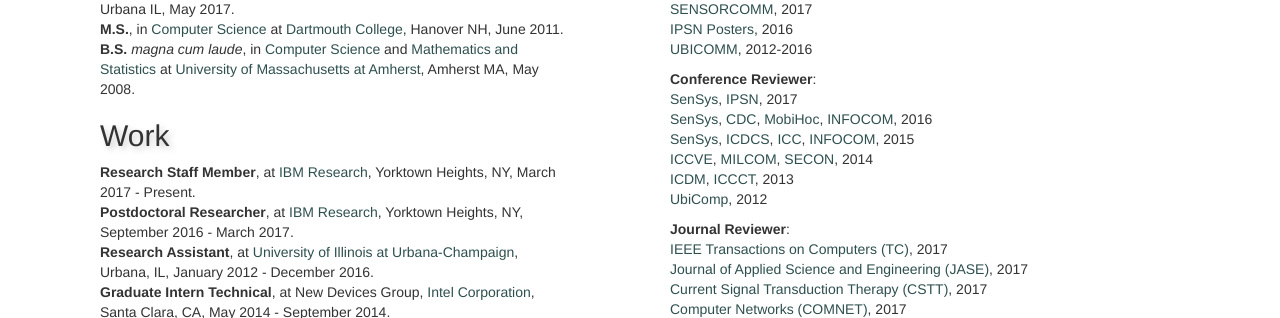
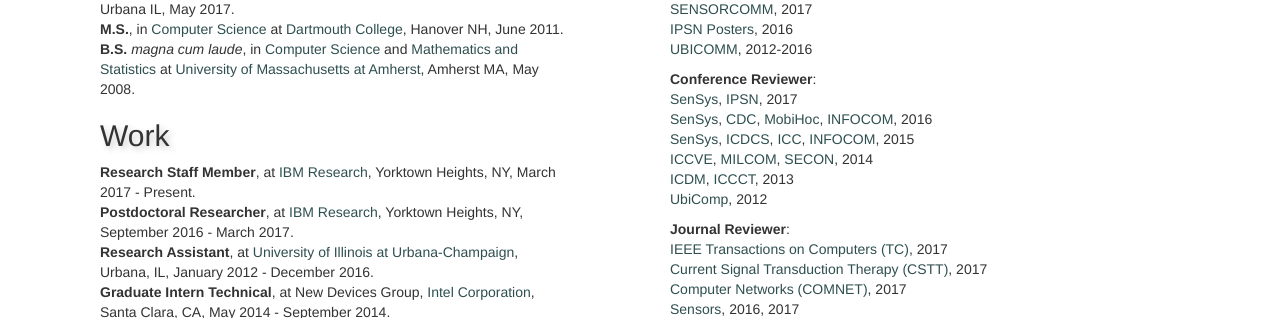
Before and after one commit to hushaohan/hushaohan.github.io, a plain HTML site: page index.html in a window 1280 px wide. Shown: the part 629-947 px from the top of the page. Drawn offline with nearby package versions, Linux system fonts and the light colour scheme; some packages are replaced by stand-ins of ours; a script that the page names is missing.

Commit message:
removed jase review from service

```diff
--- a/index.html
+++ b/index.html
@@ -140,7 +140,7 @@
                     </p>
                     <p><strong>Journal Reviewer</strong>:<br/>
                         <a href="https://www.computer.org/web/tc">IEEE Transactions on Computers (TC)</a>, 2017<br/>
-                        <a href="http://jase.tku.edu.tw/">Journal of Applied Science and Engineering (JASE)</a>, 2017<br/>
+                        <!-- <a href="http://jase.tku.edu.tw/">Journal of Applied Science and Engineering (JASE)</a>, 2017<br/> -->
                         <a href="http://benthamscience.com/journals/current-signal-transduction-therapy/">Current Signal Transduction Therapy (CSTT)</a>, 2017<br/>
                         <a href="http://ees.elsevier.com/comnet/">Computer Networks (COMNET)</a>, 2017<br/>
                         <a href="http://www.mdpi.com/journal/sensors">Sensors</a>, 2016, 2017<br/>
```
